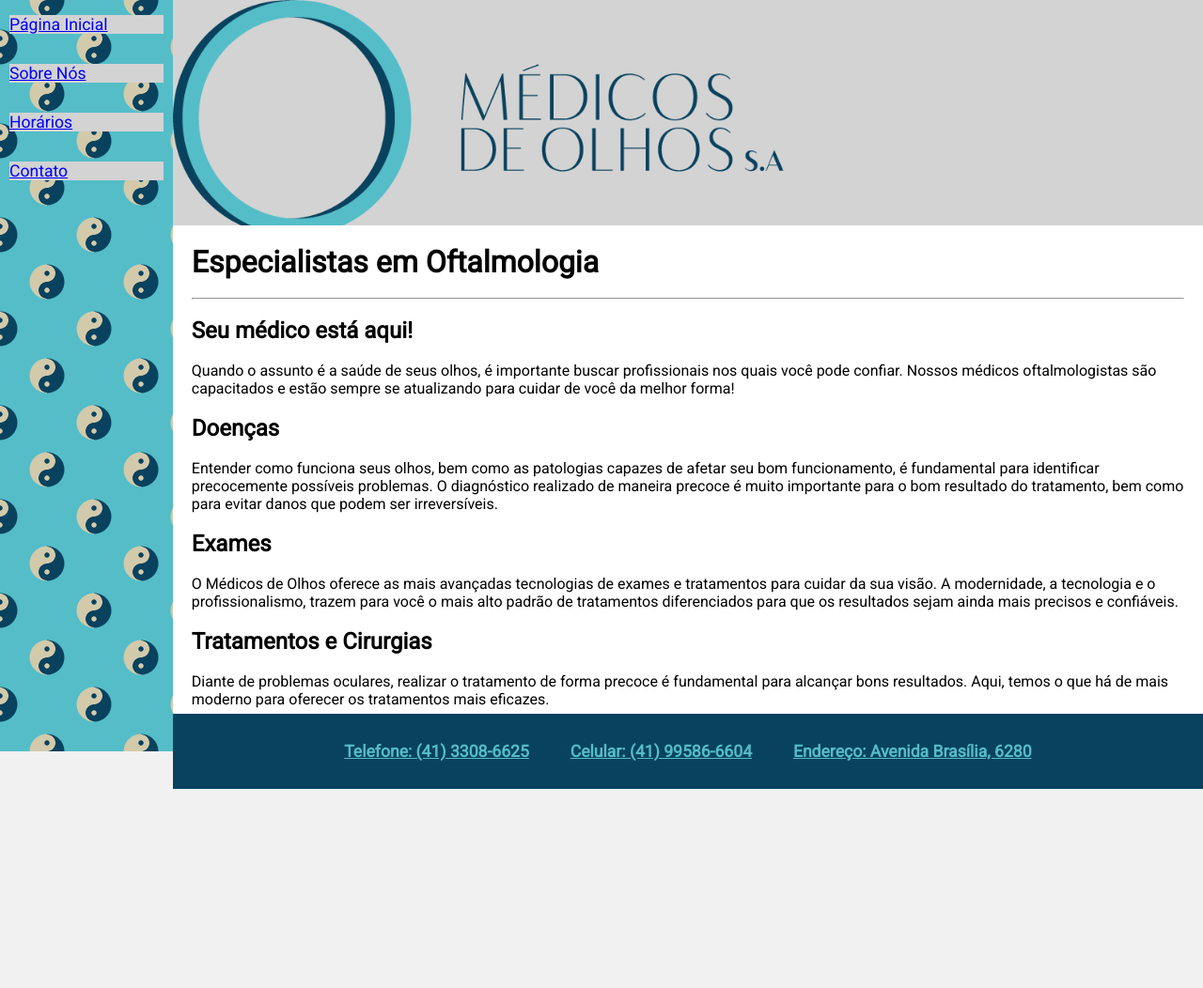
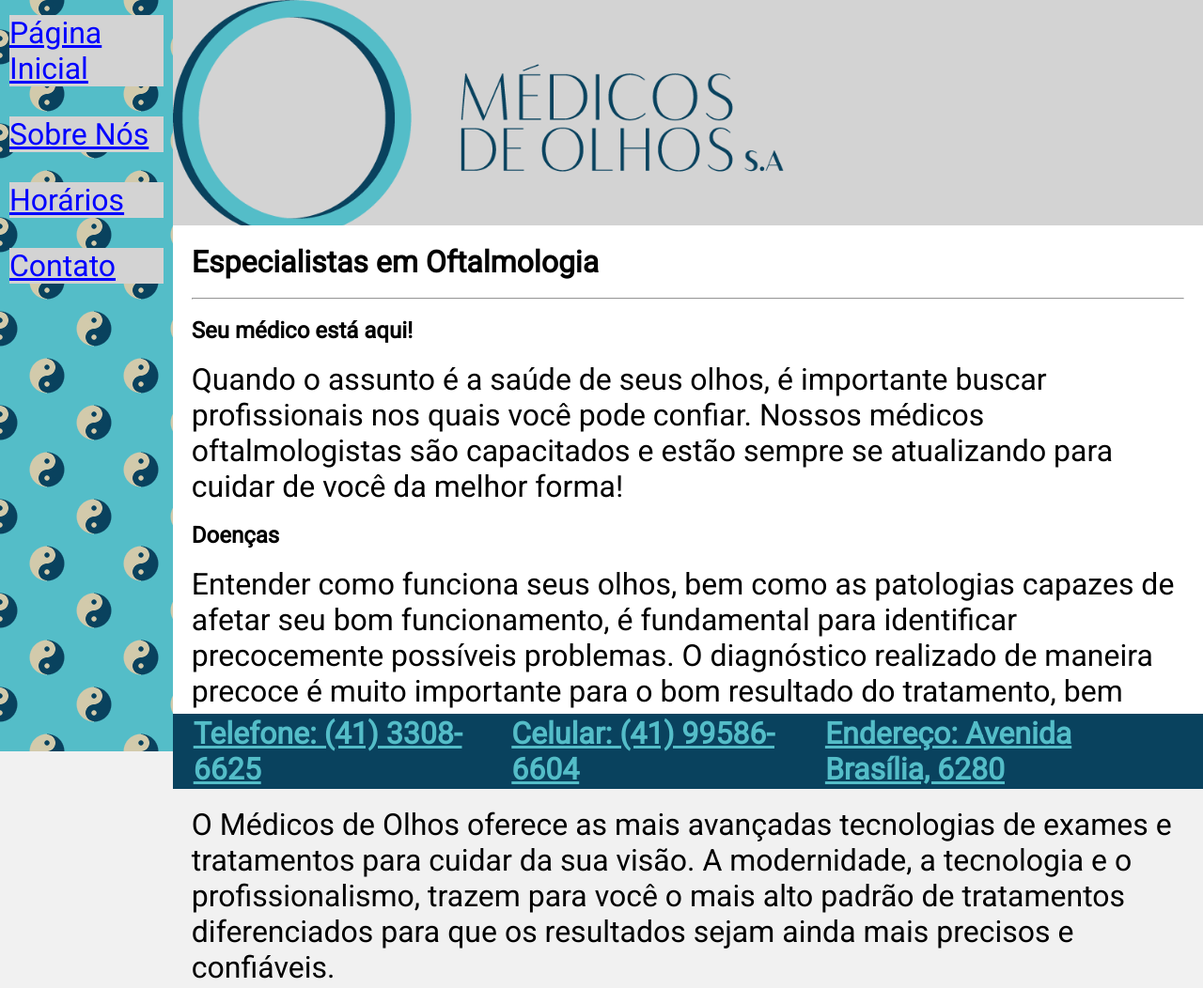
Before and after one commit to Penicodro/DIO-project-HTML, a plain HTML site: page index.html in a window 1280 px wide. Shown: the top 1052 px of the page at 94% size. Before the commit the page ends 840 px from the top, so only its background shows below. Drawn offline with Linux system fonts and the light colour scheme.

Commit message:
atualizando formatações de fonte

```diff
--- a/assets/css/style.css
+++ b/assets/css/style.css
@@ -3,6 +3,9 @@
 * {
     padding: 0;
     margin: 0;
+}
+p {
+    font-size: 2rem;
 }
 html, body {
     margin: 0;
@@ -47,7 +50,7 @@
     text-overflow: ellipsis;
 }
 .menu ul li a {
-    font-size: 110%;
+    font-size: 2rem;
 }
 .header {
     height: 30%;
@@ -70,5 +73,5 @@
 .footer-contact {
     display: inline;
     margin: 0px 2% 0px;
-    font-size: 110%;
+    font-size: 2rem;
 }
```
